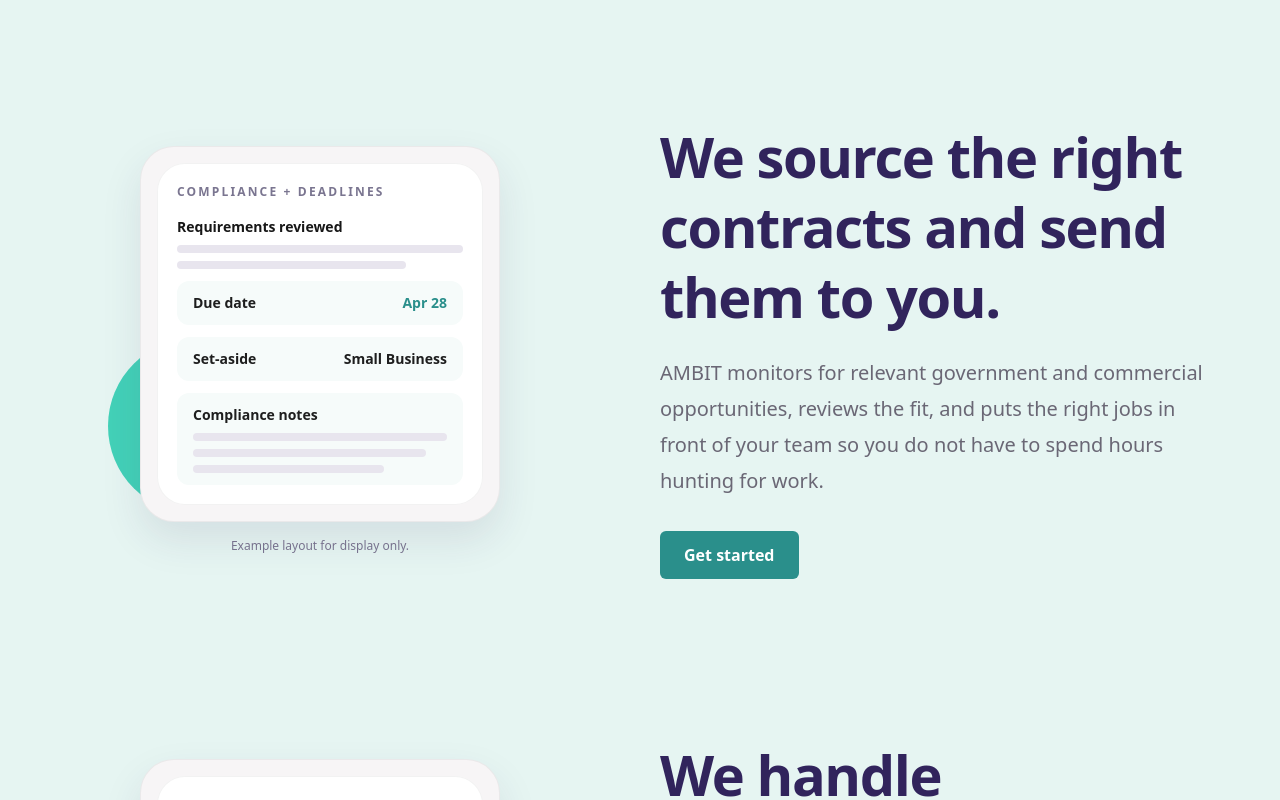
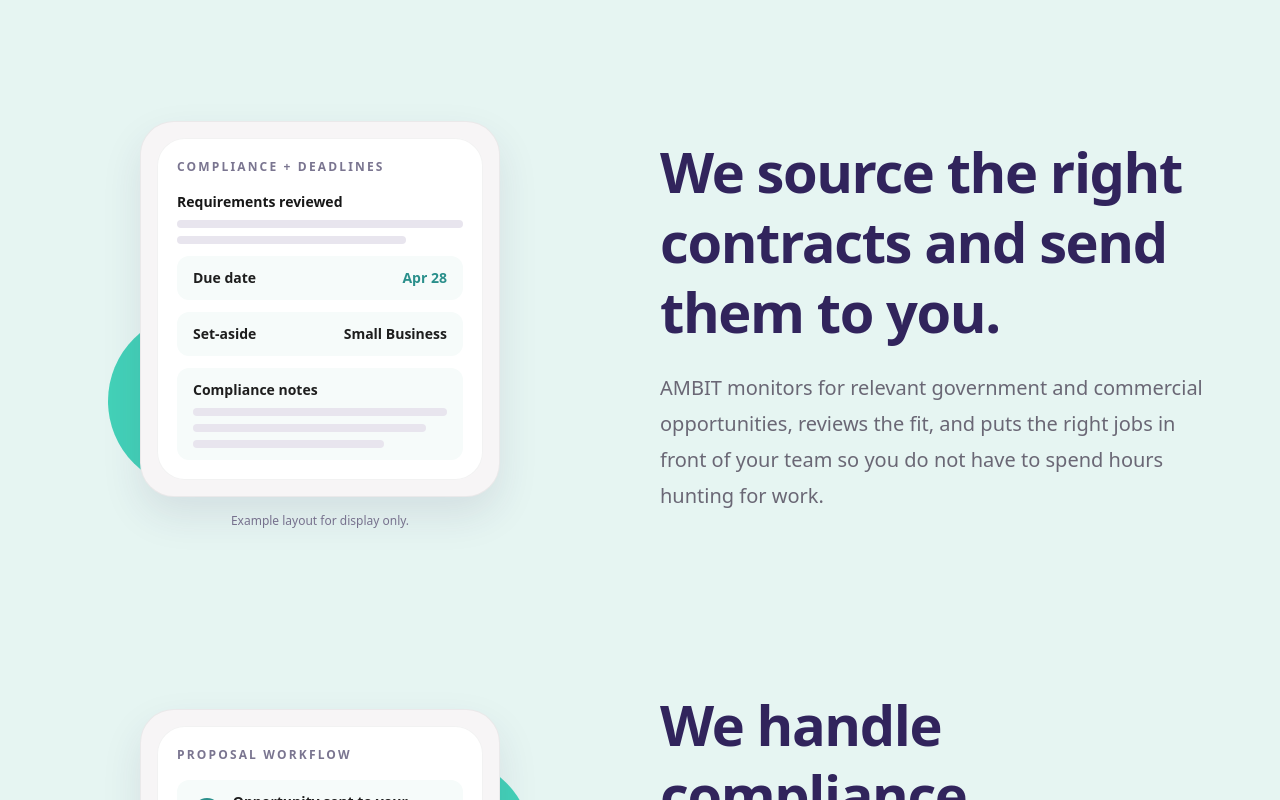
Before and after one commit to seansevrix/ambit, a Next.js app: page / in a window 1280 px wide. Shown: the part 1120-1920 px from the top of the page. Built offline with nearby package versions, Linux system fonts and the light colour scheme.

Commit message:
Remove extra homepage CTA buttons

```diff
--- a/app/page.tsx
+++ b/app/page.tsx
@@ -191,15 +191,11 @@ function FeatureRow({
   title,
   body,
   visual,
-  buttonText,
-  buttonHref,
   reverse = false,
 }: {
   title: string;
   body: string;
   visual: ReactNode;
-  buttonText?: string;
-  buttonHref?: string;
   reverse?: boolean;
 }) {
   return (
@@ -219,12 +215,6 @@ function FeatureRow({
           <p className="mt-6 max-w-[560px] text-xl leading-9 text-[#6A6775]">
             {body}
           </p>
-
-          {buttonText && buttonHref ? (
-            <div className="mt-8">
-              <Button href={buttonHref}>{buttonText}</Button>
-            </div>
-          ) : null}
         </div>
       </div>
     </section>
@@ -269,8 +259,6 @@ export default function HomePage() {
       <FeatureRow
         title="We source the right contracts and send them to you."
         body="AMBIT monitors for relevant government and commercial opportunities, reviews the fit, and puts the right jobs in front of your team so you do not have to spend hours hunting for work."
-        buttonText="Get started"
-        buttonHref="/get-started?intent=government&plan=managed_capture"
         visual={<BreakdownCard />}
       />
 
@@ -283,8 +271,6 @@ export default function HomePage() {
       <FeatureRow
         title="Your team stays focused on the work itself."
         body="Instead of getting buried in forms, requirement review, and bid admin, your team can stay focused on operations while AMBIT keeps the pursuit organized from sourcing to submission-ready paperwork."
-        buttonText="Start here"
-        buttonHref="/get-started?intent=government&plan=managed_capture"
         visual={<OpportunityCard />}
       />
 
```
